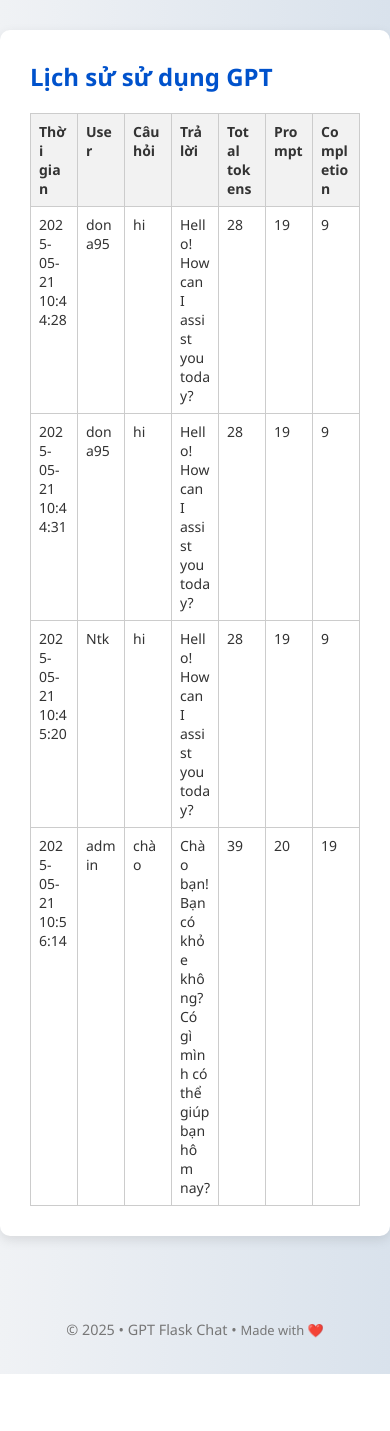
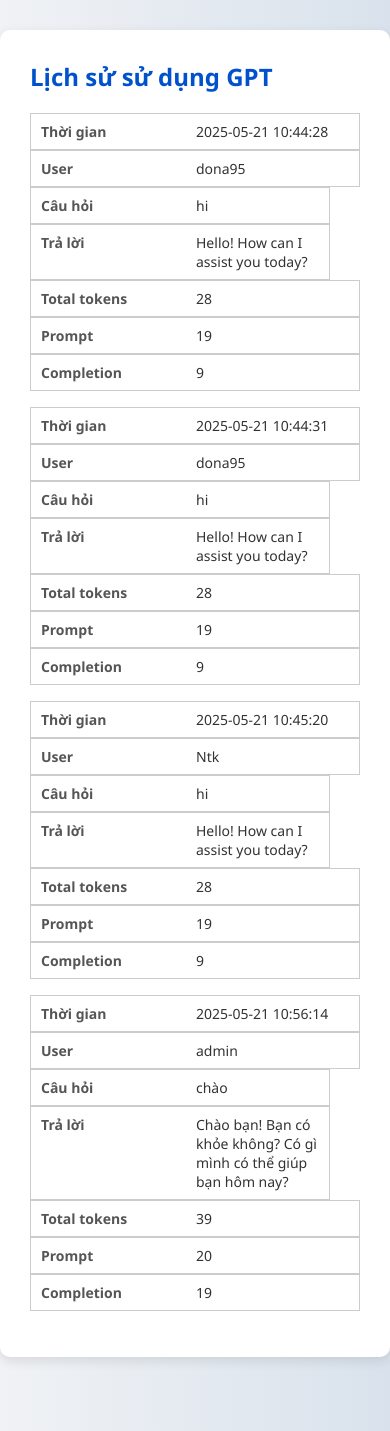
Before and after one commit to ntgpt01/ntk-chatgpt-deploy, a Flask app: page /usage in a window 390 px wide. Shown: the part 57-1488 px from the top of the page. Before the commit the page ends 1431 px from the top, so only its background shows below. Run offline with Flask 3, Linux system fonts and the light colour scheme; the visitor is signed in with stand-in values (Sample User, id 1).

Commit message:
update complete style.css with responsive

```diff
--- a/static/style.css
+++ b/static/style.css
@@ -1,3 +1,4 @@
+/* RESET + CƠ BẢN */
 * {
     box-sizing: border-box;
 }
@@ -10,6 +11,7 @@ body {
     color: #333;
 }
 
+/* THANH NAVBAR */
 .navbar {
     background-color: #0052cc;
     color: white;
@@ -24,6 +26,7 @@ body {
     font-weight: bold;
 }
 
+/* KHUNG CHÍNH */
 .container {
     max-width: 700px;
     margin: 30px auto;
@@ -33,11 +36,13 @@ body {
     box-shadow: 0 4px 12px rgba(0,0,0,0.1);
 }
 
+/* TIÊU ĐỀ */
 h2, h3 {
     color: #0052cc;
     margin-top: 0;
 }
 
+/* FORM INPUT */
 input[type="text"],
 input[type="password"],
 textarea {
@@ -53,6 +58,7 @@ textarea {
     resize: vertical;
 }
 
+/* NÚT GỬI */
 button {
     padding: 12px 25px;
     background-color: #0052cc;
@@ -68,6 +74,22 @@ button:hover {
     background-color: #003d99;
 }
 
+/* NÚT LIÊN KẾT (CSV...) */
+a.btn {
+    display: inline-block;
+    margin: 10px 0;
+    padding: 8px 12px;
+    background-color: #007bff;
+    color: white;
+    border-radius: 4px;
+    text-decoration: none;
+}
+
+a.btn:hover {
+    background-color: #0056b3;
+}
+
+/* FOOTER */
 footer {
     text-align: center;
     padding: 20px;
@@ -75,6 +97,8 @@ footer {
     color: #777;
     margin-top: 50px;
 }
+
+/* BẢNG LOG SỬ DỤNG */
 table {
     border-collapse: collapse;
     width: 100%;
@@ -94,7 +118,47 @@ th {
     background-color: #f2f2f2;
 }
 
+/* CỘT CÂU HỎI / TRẢ LỜI */
 td:nth-child(3), td:nth-child(4) {
     max-width: 300px;
     white-space: pre-wrap;
 }
+
+/* RESPONSIVE: TỰ XUỐNG DÒNG TRÊN ĐIỆN THOẠI */
+@media screen and (max-width: 768px) {
+    table, thead, tbody, th, td, tr {
+        display: block;
+    }
+
+    thead tr {
+        display: none;
+    }
+
+    tr {
+        margin-bottom: 1rem;
+    }
+
+    td {
+        position: relative;
+        padding-left: 50%;
+    }
+
+    td::before {
+        position: absolute;
+        top: 8px;
+        left: 10px;
+        width: 45%;
+        padding-right: 10px;
+        white-space: nowrap;
+        font-weight: bold;
+        color: #555;
+    }
+
+    td:nth-child(1)::before { content: "Thời gian"; }
+    td:nth-child(2)::before { content: "User"; }
+    td:nth-child(3)::before { content: "Câu hỏi"; }
+    td:nth-child(4)::before { content: "Trả lời"; }
+    td:nth-child(5)::before { content: "Total tokens"; }
+    td:nth-child(6)::before { content: "Prompt"; }
+    td:nth-child(7)::before { content: "Completion"; }
+}
```
